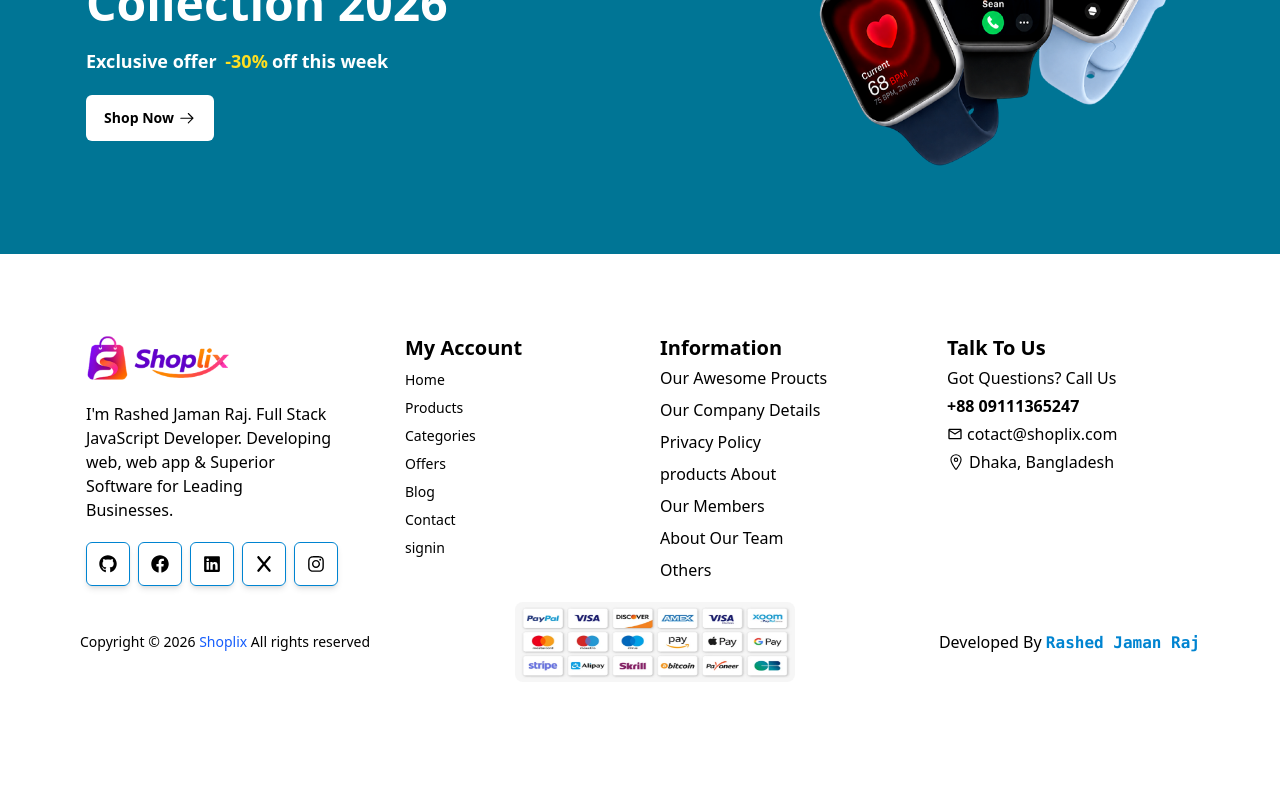
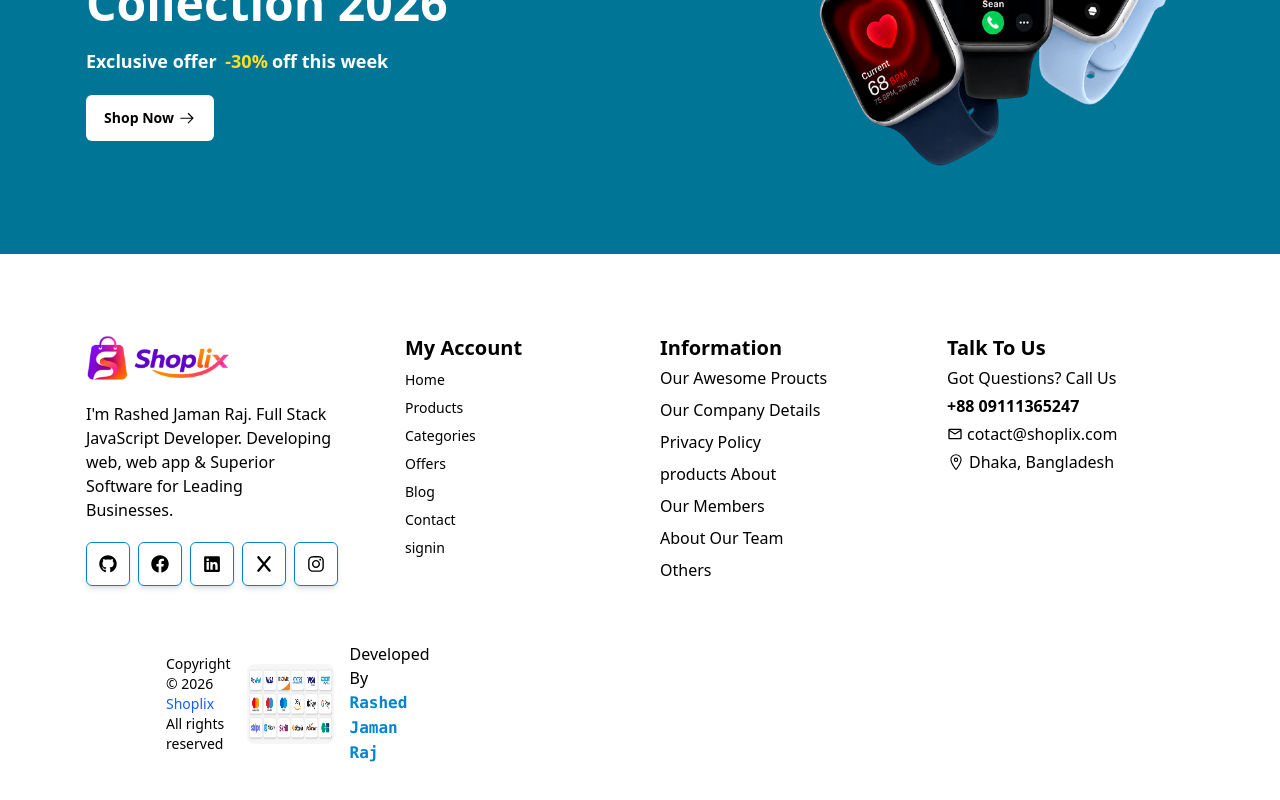
Before and after one commit to rashedjamanraj/shoplix, a Next.js app: page / in a window 1280 px wide. Shown: the part 336-1136 px from the top of the page. Before the commit the page ends 1098 px from the top, so only its background shows below. Built offline with nearby package versions, Linux system fonts and the light colour scheme.

Commit message:
Fix footer layout by re-adding Container component

```diff
--- a/src/components/footer/Footer.tsx
+++ b/src/components/footer/Footer.tsx
@@ -84,8 +84,8 @@ const Footer = () => {
             <span>Dhaka, Bangladesh</span>
           </div>
         </div>
-      </Container>
-      <div className="mt-8 sm:mt-4 px-5 gap-2 md:gap-4 md:px-20 md:flex justify-between items-center  ">
+
+        <div className="mt-8 sm:mt-4 px-5 gap-2 md:gap-4 md:px-20 md:flex justify-between items-center  ">
         <p className="text-sm">
           {" "}
           Copyright &copy; {new Date().getFullYear()}{" "}
@@ -111,6 +111,8 @@ const Footer = () => {
           </p>
         </div>
       </div>
+      </Container>
+
     </div>
   );
 };
```
